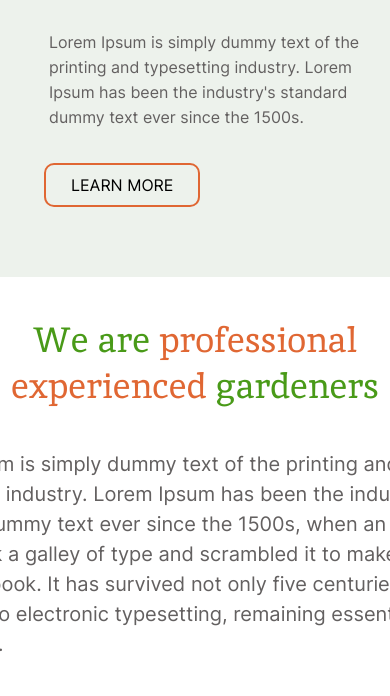
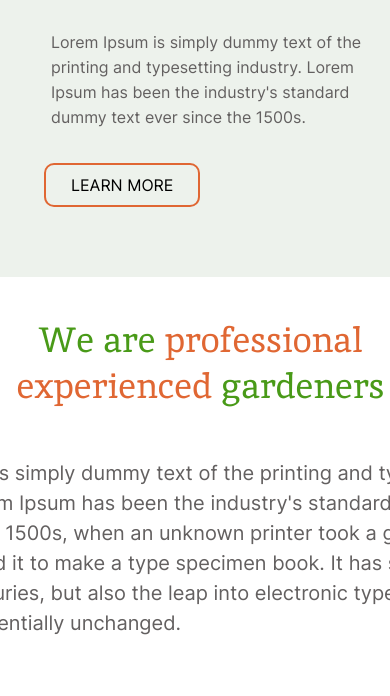
Before and after one commit to SvetlanaLashuk/rsschool-stage0-tasks, a plain HTML site: page plants/index.html in a window 390 px wide. Shown: the part 561-1257 px from the top of the page. Drawn offline with Linux system fonts and the light colour scheme.

Commit message:
feat: adapt about section for resolution 768px

```diff
--- a/plants/style.css
+++ b/plants/style.css
@@ -233,7 +233,7 @@ p {
     flex-direction: column;
     align-items: flex-start;
     row-gap: 40px;
-    min-width: 605px;
+    width: 605px;
     /* margin-right: 153px; */
 }
 .about__title {
@@ -243,7 +243,7 @@ p {
     font-size: 40px;
     line-height: 52px;
     color: var(--green);
-    max-width: 463px;
+    width: 463px;
     margin: 0;
     padding: 0;
     /* margin-bottom: 40px; */
@@ -655,56 +655,44 @@ select {
     opacity: .70;
 }
 /* footer styles end */
+
 @media (max-width: 768px) {
     .wrapper {
         max-width: 668px;
         padding: 0;
     }
     .header {
-        /* padding: 35px 0; */
         padding: 35px 0 35px 10px;
     }
     .header__logo {
         margin-right: 139px;
     }
     .welcome {
-        /* padding: 40px 0 70px 0; */
         padding: 40px 0 70px 10px;
     }
     .welcome__wrap {
         flex-direction: row-reverse;
-        /* justify-content: center; */
         column-gap: 42px;
     }
     .welcome__text {
         row-gap: 33px;
         max-width: 346px;
         padding-top: 0;
-        /* padding-top: 36px; */
     }
     .welcome__title {
         font-size: 35px;
-        /* margin-bottom: 44px; */
     }
     .welcome__subtitle {
         font-size: 16px;
         line-height: 25px;
-        padding-left: 5px;
+        padding-left: 7px;
     }
     .leafs-pic {
         width: 280px;
         height: 254px;
     }
     .about {
-        padding: 40px 0 95px 0;
-    }
-    .about__text {
-        display: flex;
-        flex-direction: column;
-        align-items: center;
-        row-gap: 40px;
-        max-width: 605px;
-        /* margin-right: 153px; */
+        padding: 40px 0 95px 11px;
     }
     .about__wrap {
         flex-direction: column;
@@ -712,23 +700,22 @@ select {
         row-gap: 40px;
     }
     .about__text {
-        flex: 1;
+        display: flex;
+        flex-direction: column;
+        align-items: center;
+        row-gap: 49px;
+        width: 668px;
+        margin-bottom: 30px;
     }
     .about__title {
         font-size: 35px;
         line-height: 46px;
         text-align: center;
         padding: 0;
-        /* max-width: 463px; */
-        /* margin-bottom: 40px; */
-        /* padding-top: 68px; */
     }
     .about__title-selection {
         font-size: 35px;
         line-height: 46px;
-    }
-    .about__subtitle {
-        flex: 1;
     }
     .houseplant-pic {
         width: 250px;
```
